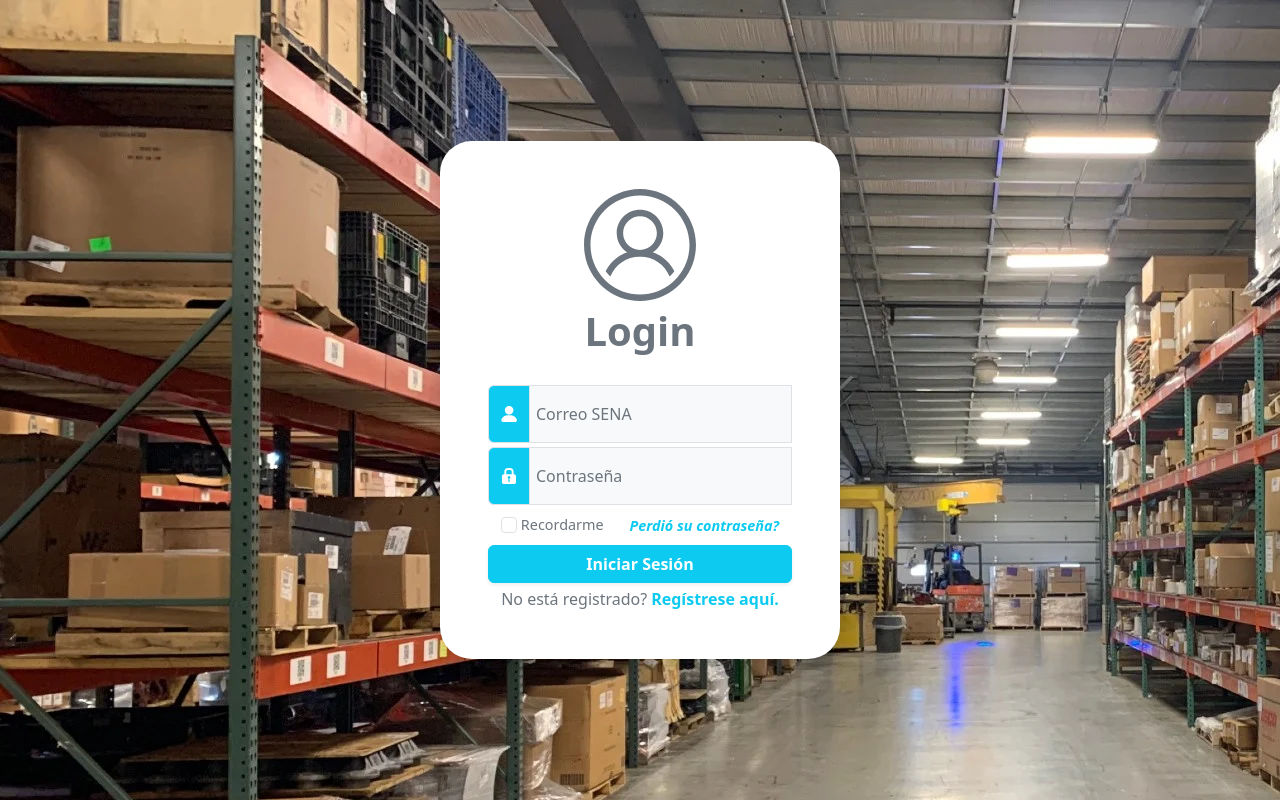
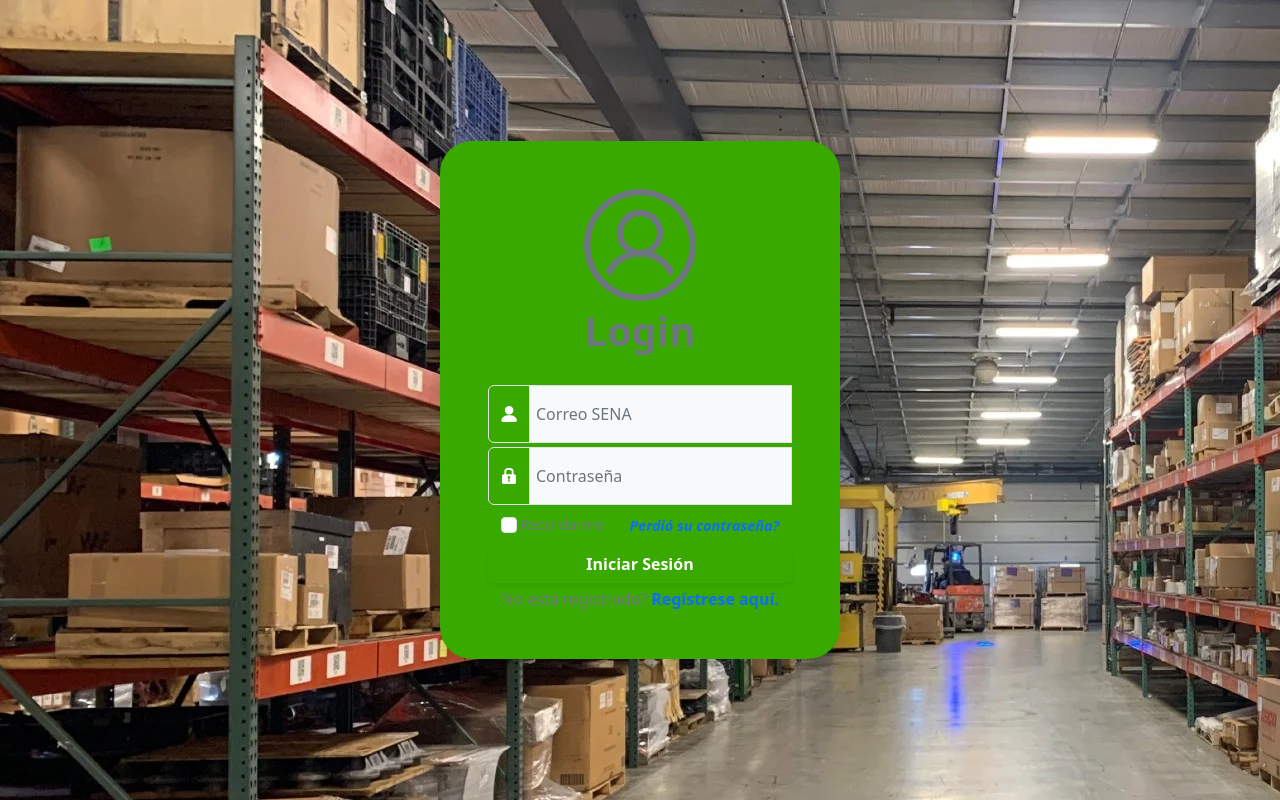
Before and after one commit to Rajold/almaSena, a PHP site: the page made by index.php in a window 1280 px wide. Run offline with PHP 8.4, Linux system fonts and the light colour scheme.

Commit message:
25/05/2023 16:47

```diff
--- a/csss/style.css
+++ b/csss/style.css
@@ -1,20 +1,28 @@
+:root {
+    --colorA: #1F5C00;
+    --colorB:#116CA8;
+    /* --globalGreen: #39a900; */
+    --colorC: #39a900;
+    --colorD: #A811A5;
+    --colorE: #A86608;
+    }
+
 .mainDiv {
     background-color: rgba(0, 0, 0, 0.3);
     box-shadow: 1.3rem 1.3rem 1.3rem rgba(0, 0, 0, 0.8);
     border: 1px solid rgba(250, 250, 250, 0.5);
 }
 
-.div1 {
-    color: #633f3f;
-    background-color: azure;
+
+
+.btn  {
+    background-color: var(--globalGreen);
 }
 
-.div2 {
-    color: #7d2626;
-    background-color: #309446;
+.input-group-text {
+    background-color: var(--globalGreen);
 }
 
-.div3 {
-    color: #7b0c0c;
-    background-color: #48a9a4;
+.formCont {
+    background-color: var(--colorC);
 }
--- a/index.php
+++ b/index.php
@@ -13,7 +13,7 @@
 
 <body class="d-flex justify-content-center align-items-center vh-100 bg-image"
     style="background-image: url('./assets/inventoryView.webp'); height: 100vh">
-    <div class="bg-white p-5 rounded-5 text-secondary shadow" style="width: 25rem">
+    <div class="formCont p-5 rounded-5 text-secondary shadow" style="width: 25rem">
         <div class="d-flex justify-content-center">
             <img src="./assets/login-icon.svg" alt="login-icon" style="height: 7rem" />
         </div>
@@ -27,7 +27,7 @@
         <!-- inicio formulario -->
         <form action="" method="post">
             <div class="form-floating input-group mt-4">
-                <div class="input-group-text bg-info">
+                <div class="input-group-text">
                     <img src="./assets/username-icon.svg" alt="username-icon" style="height: 1rem" />
                 </div>
                 <input class=" form-control bg-light" name="email" type="email" id="mailInput" placeholder="" />
@@ -35,7 +35,7 @@
             </div>
 
             <div class="form-floating input-group mt-1">
-                <div class="input-group-text bg-info">
+                <div class="input-group-text">
                     <img src="./assets/password-icon.svg" alt="password-icon" style="height: 1rem" />
                 </div>
                 <input class="form-control bg-light" name="password" type="password" placeholder="" />
@@ -47,19 +47,19 @@
                     <div class="pt-1" style="font-size: 0.9rem">Recordarme</div>
                 </div>
                 <div class="pt-1">
-                    <a href="#" class="text-decoration-none text-info fw-semibold fst-italic"
+                    <a href="#" class="text-decoration-none fw-semibold fst-italic"
                         style="font-size: 0.9rem">Perdió su contraseña?</a>
                 </div>
             </div>
 
             <div>
-                <input name="btnLogin" class="btn btn-info text-white w-100 mt-2 fw-semibold shadow-sm"
+                <input name="dataSend" class="btn text-white w-100 mt-2 fw-semibold shadow-sm"
                 type="submit" value="Iniciar Sesión">
             </div>
 
             <div class="d-flex gap-1 justify-content-center mt-1">
                 <div>No está registrado?</div>
-                <a href="./views/registro.php" class="text-decoration-none text-info fw-semibold">Regístrese aquí.</a>
+                <a href="./views/registro.php" class="text-decoration-none fw-semibold">Regístrese aquí.</a>
             </div>
         </form>
         <!-- fin de formulario -->
```
Also changed, not shown: views/registro.php (+7 -6 lines), readme.txt.
